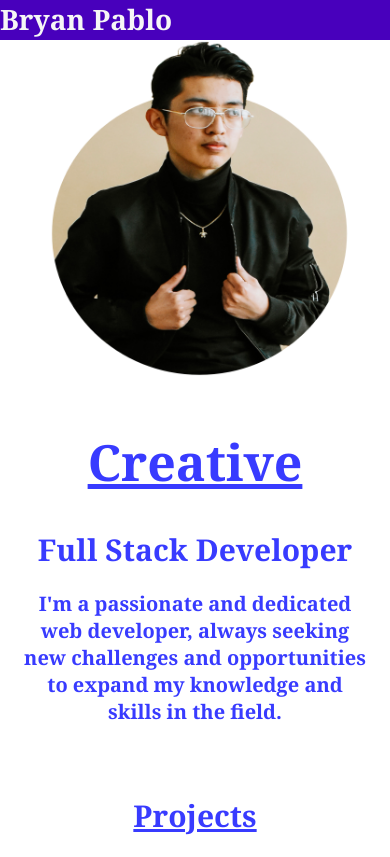
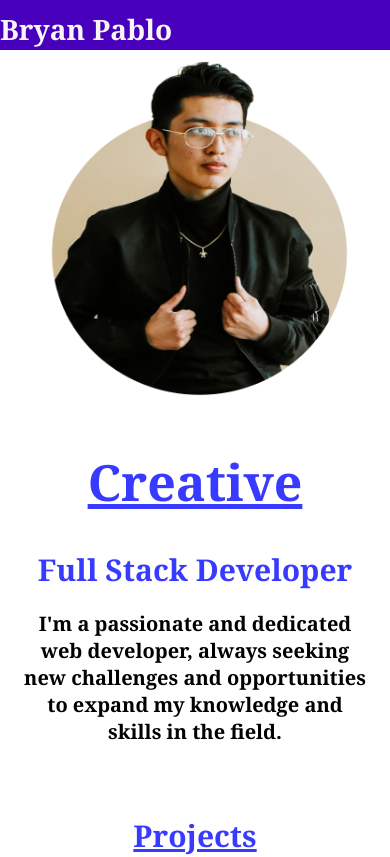
Before and after one commit to BPRarts/new-portfolio, a React (Create React App) app: page / in a window 390 px wide. Shown: the top 857 px of the page. Built offline with nearby package versions, Linux system fonts and the light colour scheme.

Commit message:
css update

```diff
--- a/src/App.css
+++ b/src/App.css
@@ -33,6 +33,7 @@
   .navbar {
     height: 40px;
     width: 100%;
+    padding-top: 10px;
 
   }
 }
@@ -74,7 +75,6 @@
 
 .me-description{
   font-family:Georgia, 'Times New Roman', Times, serif;
-  color:rgb(56, 59, 255);
   font-size: 30px;
   font-weight: bolder;
 
@@ -83,6 +83,7 @@
 
 @media (max-width: 768px) {
   .face {
+    margin-top: 10px;
     width:350px ;
     height: auto;
   }
```
